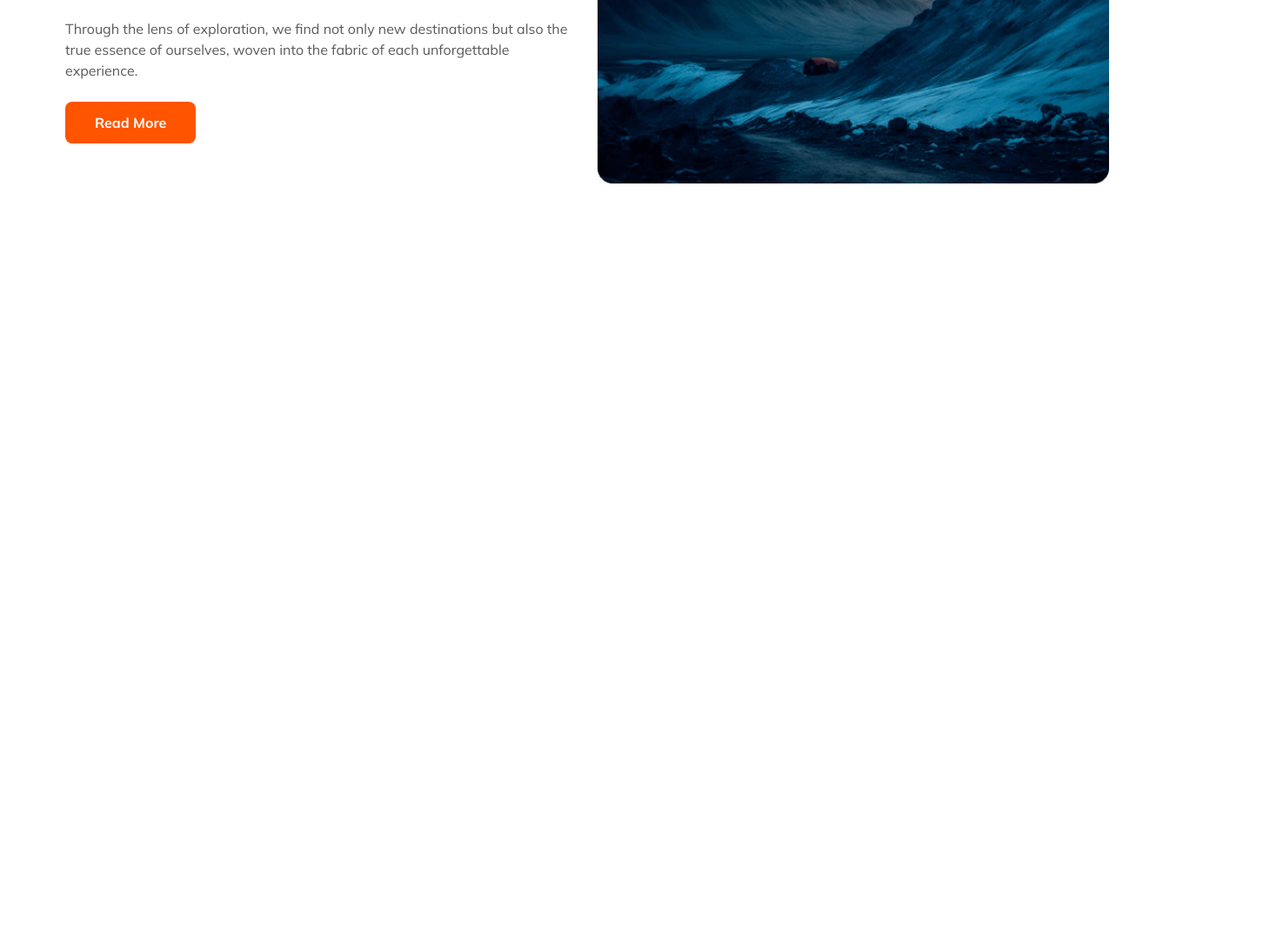
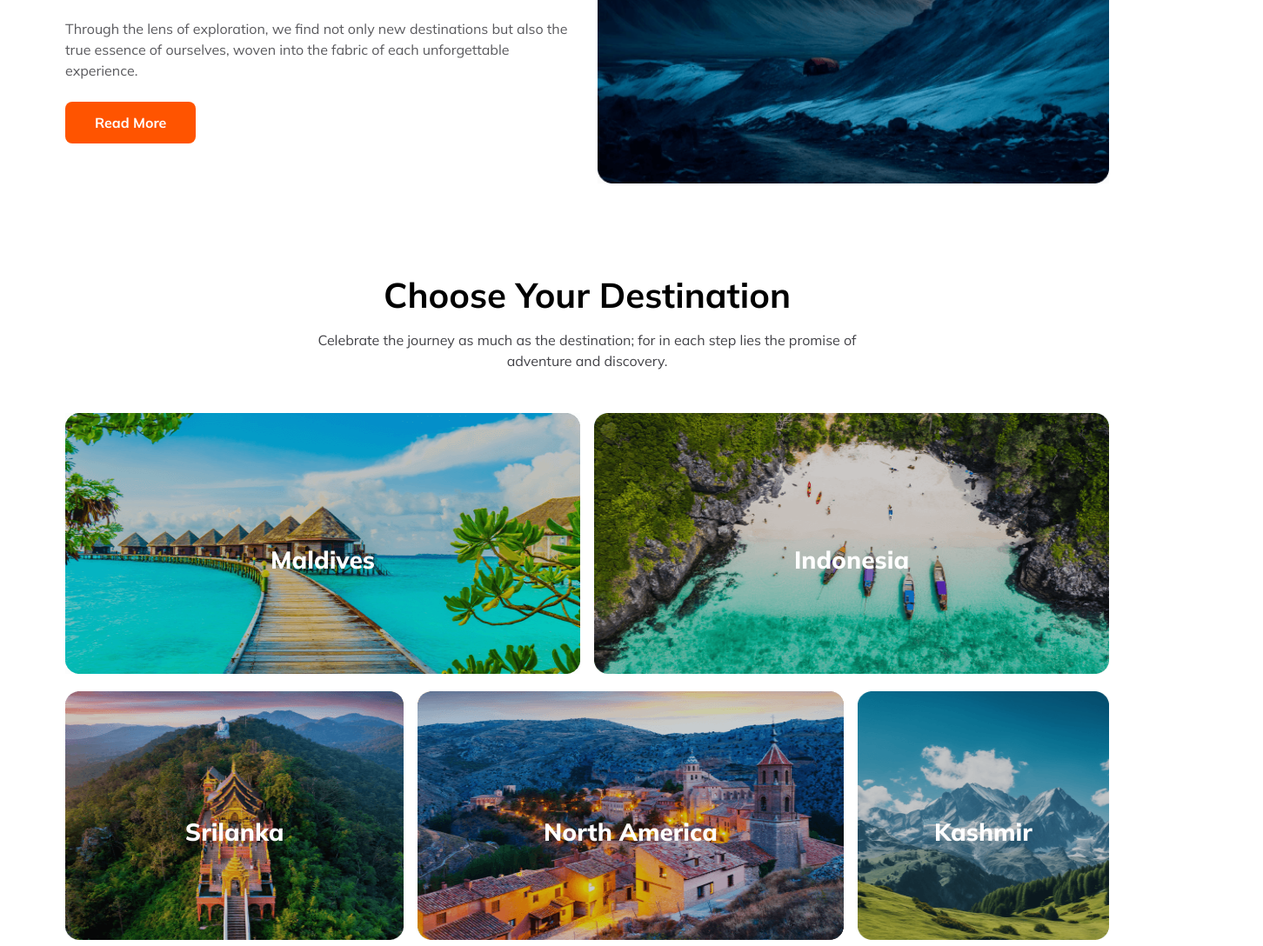
Before and after one commit to shifat97/travel-buddies, a plain HTML site: page index.html in a window 1280 px wide. Shown: the part 1080-2168 px from the top of the page at 87% size, 1452 px wide, since content can reach past the window. Before the commit the page ends 1348 px from the top, so only its background shows below. Drawn offline with Linux system fonts and the light colour scheme.

Commit message:
added destination section

```diff
--- a/index.html
+++ b/index.html
@@ -47,17 +47,18 @@
     <main>
         <section id="popular-container">
             <div id="popular-container-left">
-                <h1>Our Popular Tours</h1>
-                <p>Adventure awaits beyond every horizon, beckoning us to explore, discover, and embrace the world's
+                <h1 class="section-heading">Our Popular Tours</h1>
+                <p class="section-para">Adventure awaits beyond every horizon, beckoning us to explore, discover, and embrace the world's
                     infinite wonders.</p>
                 <ul>
                     <li>Traveling—it leaves you speechless, then turns you into a storyteller, weaving tales of
                         cultures, landscapes, and unforgettable encounters." - Ibn Battuta</li>
                     <li>The world is a book, and those who do not travel read only one page, missing out on the
                         countless chapters of diverse experiences, perspectives, and adventures." - Saint Augustine</li>
-                    <li>To travel is to take a journey into yourself, discovering hidden passions, overcoming fears, and forging connections with the world and its people that shape who you are." - Danny Kaye</li>
+                    <li>To travel is to take a journey into yourself, discovering hidden passions, overcoming fears, and
+                        forging connections with the world and its people that shape who you are." - Danny Kaye</li>
                 </ul>
-                <p>Through the lens of exploration, we find not only new destinations but also the true essence of
+                <p class="section-para">Through the lens of exploration, we find not only new destinations but also the true essence of
                     ourselves, woven into the fabric of each unforgettable experience.</p>
                 <button>Read More</button>
             </div>
@@ -65,6 +66,47 @@
                 <img src="./Images/Rectangle 4.png" alt="">
             </div>
         </section>
+        <section id="destination-container">
+            <h1 class="section-heading">Choose Your Destination</h1>
+            <p class="section-para">Celebrate the journey as much as the destination; for in each step lies the promise of adventure and
+                discovery.</p>
+            <div id="destination-img-container">
+                <div class="destination-img">
+                    <div class="d-img">
+                        <p>Maldives</p>
+                        <img src="./Images/Rectangle 5.png" alt="">
+                    </div>
+                    <div class="d-img">
+                        <p>Indonesia</p>
+                        <img src="./Images/Rectangle 8.png" alt="">
+                    </div>
+                </div>
+                <div class="destination-img">
+                    <div class="d-img">
+                        <p>Srilanka</p>
+                        <img src="./Images/Rectangle 6.png" alt="">
+                    </div>
+                    <div class="d-img">
+                        <p>North America</p>
+                        <img src="./Images/Rectangle 7.png" alt="">
+                    </div>
+                    <div class="d-img">
+                        <p>Kashmir</p>
+                        <img src="./Images/Rectangle 9.png" alt="">
+                    </div>
+                </div>
+                <div class="destination-img">
+                    <div class="d-img">
+                        <p>Bangladesh</p>
+                        <img src="./Images/Rectangle 11.png" alt="">
+                    </div>
+                    <div class="d-img">
+                        <p>Bandarban</p>
+                        <img src="./Images/Rectangle 10.png" alt="">
+                    </div>
+                </div>
+            </div>
+        </section>
     </main>
 </body>
 
--- a/style.css
+++ b/style.css
@@ -31,6 +31,19 @@ button {
     border-radius: 8px;
     border: none;
     outline: none;
+}
+
+.section-heading {
+    font-size: clamp(1.25rem, 2.016vw + 1.25rem, 2.5rem);
+    line-height: clamp(1.5rem, 2.419vw + 1.5rem, 3rem);
+}
+
+.section-para {
+    color: var(--grey-color);
+    font-size: clamp(0.875rem, 0.202vw + 0.875rem, 1rem);
+    line-height: clamp(1.05rem, 0.242vw + 1.05rem, 1.2rem);
+    line-height: 24px;
+    margin: 24px 0;
 }
 
 /* HEADER */
@@ -128,15 +141,7 @@ select {
     gap: 24px;
 }
 
-#popular-container-left h1 {
-    font-size: clamp(1.25rem, 2.016vw + 1.25rem, 2.5rem);
-    line-height: clamp(1.5rem, 2.419vw + 1.5rem, 3rem);
-}
-
 #popular-container-left p {
-    color: var(--grey-color);
-    font-size: clamp(0.875rem, 0.202vw + 0.875rem, 1rem);
-    line-height: clamp(1.05rem, 0.242vw + 1.05rem, 1.2rem);
     line-height: 24px;
     margin: 24px 0;
 }
@@ -150,6 +155,57 @@ select {
 
 #popular-container-right img {
     width: 100%;
+}
+
+/* DESTINATION SECTION */
+
+#destination-container {
+    margin-top: 24px;
+    text-align: center;
+}
+
+#destination-container>p {
+    margin: 16px 0;
+    color: var(--dark-grey-color);
+}
+
+#destination-img-container {
+    display: flex;
+    flex-direction: column;
+    gap: 16px;
+}
+
+.destination-img {
+    display: flex;
+    flex-direction: column;
+    gap: 16px;
+}
+
+.destination-img img {
+    width: 100%;
+    height: 176px;
+}
+
+.d-img {
+    position: relative;
+}
+
+.d-img p {
+    color: #FFF;
+    position: absolute;
+    font-size: 28px;
+    font-weight: 800;
+    left: 50%;
+    top: 50%;
+    transform: translate(-50%, -50%);
+}
+
+/* MOBILE */
+
+@media (min-width: 600px) {
+    .destination-img img {
+        height: 300px;
+    }
 }
 
 /* TABLET */
@@ -175,8 +231,12 @@ select {
 
     /* MAIN */
 
-    /* POPULAR SECTION */
+    /* DESTINATION SECTION */
 
+    #destination-container p {
+        width: 643px;
+        margin: 16px auto;
+    }
 }
 
 /* LARGE SCREEN */
@@ -227,6 +287,46 @@ select {
         justify-content: space-between;
         align-items: center;
     }
+
+    /* DESTINATION SECTION */
+
+    #destination-container {
+        margin-top: 100px;
+    }
+
+    #destination-img-container {
+        margin-top: 48px;
+    }
+
+    #destination-img-container .destination-img:first-child {
+        display: grid;
+        grid-template-columns: repeat(2, 1fr);
+        gap: 16px;
+    }
+
+    #destination-img-container .destination-img:first-child img {
+        height: 300px;
+    }
+
+    #destination-img-container .destination-img:nth-child(2) {
+        display: grid;
+        grid-template-columns: auto auto auto;
+        gap: 16px;
+    }
+
+    #destination-img-container .destination-img:nth-child(2) img {
+        height: 286px;
+    }
+
+    #destination-img-container .destination-img:nth-child(3) {
+        display: grid;
+        grid-template-columns: auto auto;
+        gap: 16px;
+    }
+
+    #destination-img-container .destination-img:nth-child(3) img {
+        height: 300px;
+    }
 }
 
 @media (min-width: 1200px) {
```
